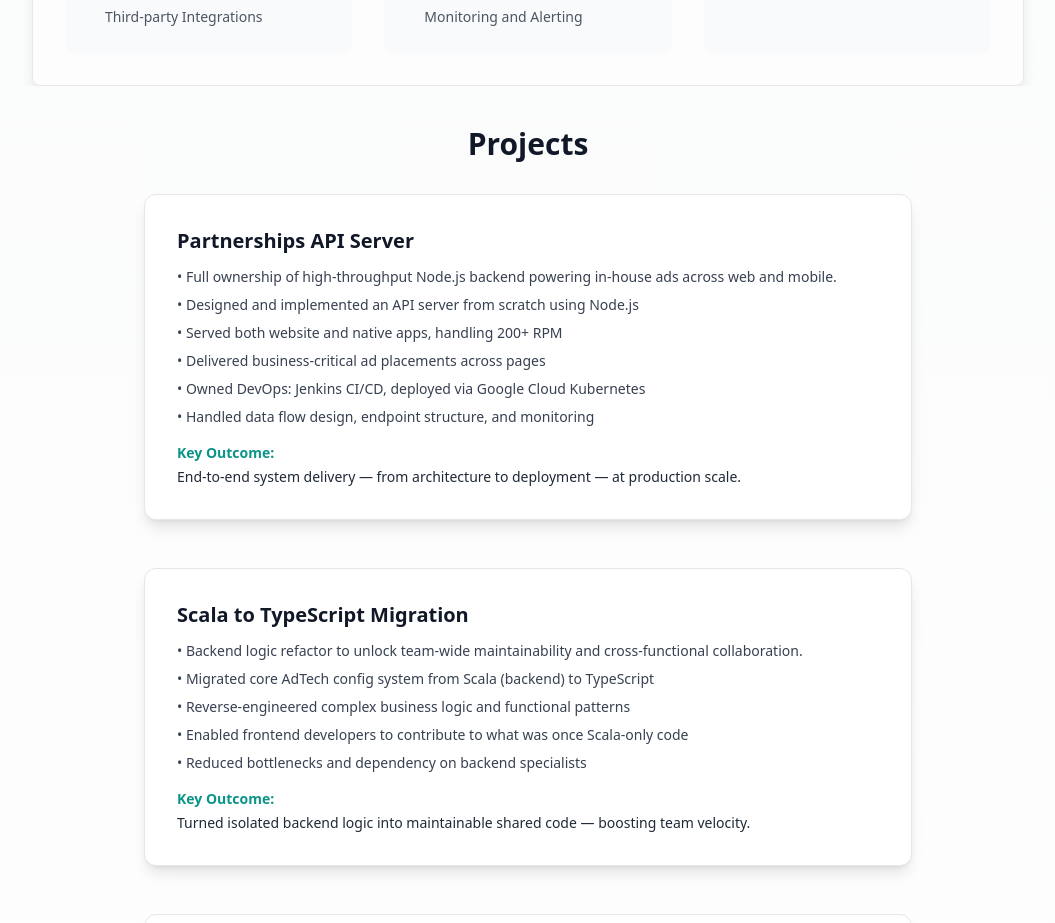
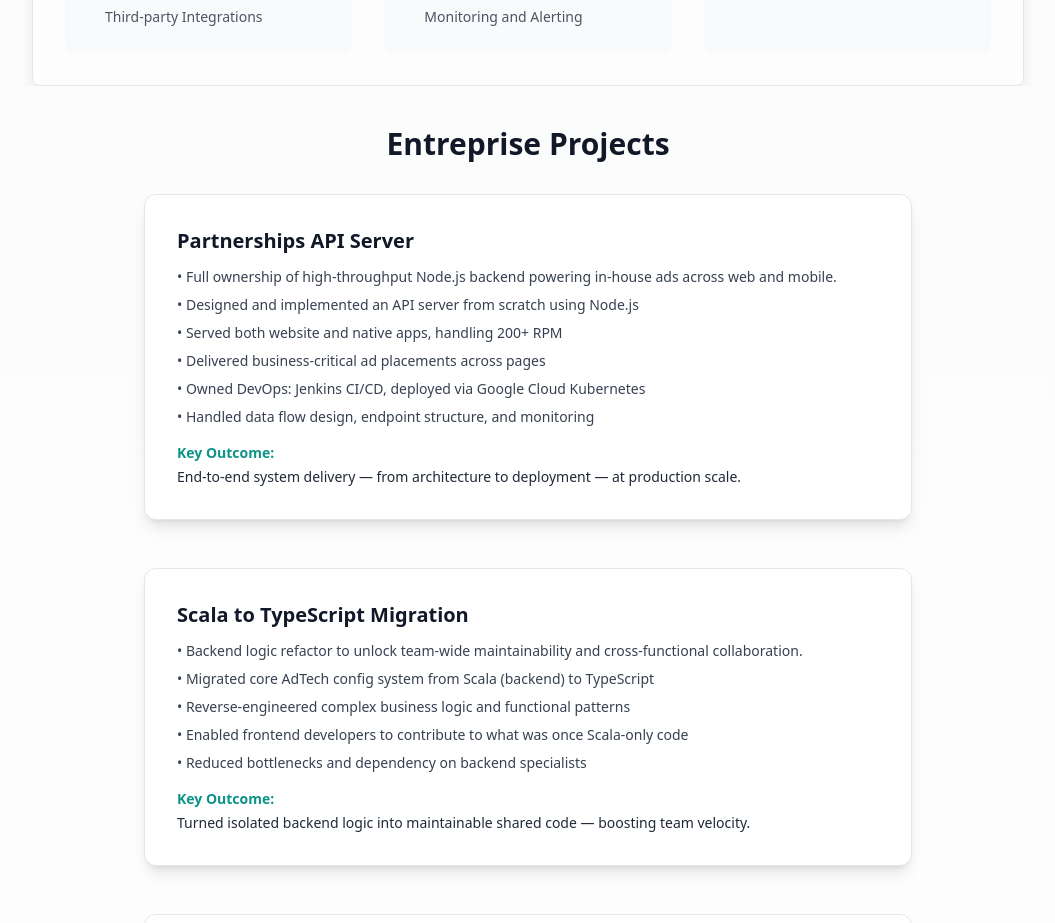
Before and after one commit to weilidai2001/weili-portfolio-website, a Next.js app: page / in a window 1280 px wide. Shown: the part 820-1743 px from the top of the page, without its empty margins (112-1167 px from the left). Built offline with nearby package versions, Linux system fonts and the light colour scheme.

Commit message:
Wording update

```diff
--- a/app/components/ProjectsSection.tsx
+++ b/app/components/ProjectsSection.tsx
@@ -58,7 +58,7 @@ export default function ProjectsSection() {
           viewport={{ once: true }}
           className="text-3xl font-bold mb-8 text-center text-gray-900"
         >
-          Projects
+          Entreprise Projects
         </motion.h2>
         <div className="space-y-12">
           {projects.map((project, index) => (
```
